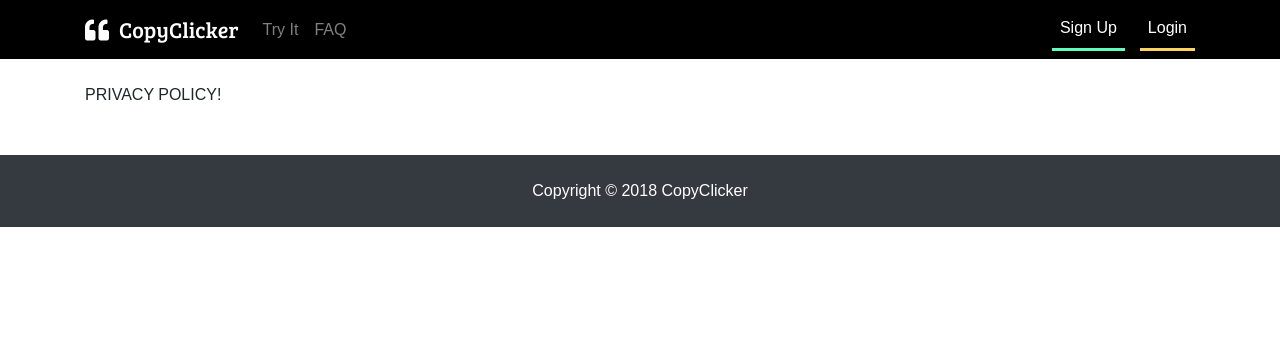
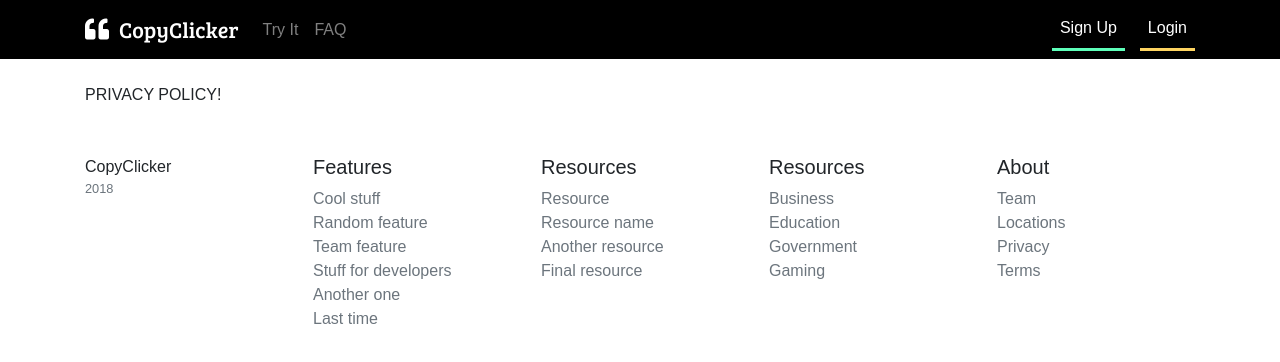
Before and after one commit to joeyscarim/copy-clicker, a React (Create React App) app in the folder client/: page /privacy in a window 1280 px wide. Shown: the top 362 px of the page. Built offline with nearby package versions, Linux system fonts and the light colour scheme.

Commit message:
update footer and landing design, content

```diff
--- a/client/src/App.css
+++ b/client/src/App.css
@@ -6,6 +6,10 @@ img {
   color: white;
   font-size: 24px;
   margin-right: 10px;
+}
+
+.section-cta {
+  background-color: #5fffbb;
 }
 
 .logo-text {
@@ -29,6 +33,19 @@ img {
   background-color: black;
 }
 
+.homepage-banner {
+  background-color: #ffa18d;
+  color: white;
+  display: inline-block;
+  padding: 10px;
+  margin-left: auto;
+  border: 5px solid black;
+  margin-right: auto;
+  display: block;
+  width: fit-content;
+  display: inline-block;
+}
+
 .btn-signup {
   border-bottom: 3px solid #5effba;
   color: white !important;
@@ -44,6 +61,15 @@ img {
   background-color: #5effba;
   color: #000000;
   border-radius: 0;
+}
+
+.btn-3-signup {
+  display: inline-block;
+  background-color: #ffd561;
+  border: 5px solid black;
+  margin: 10px;
+  border-radius: 0;
+  color: black;
 }
 
 .btn-2-login {
--- a/client/src/components/layout/Footer.js
+++ b/client/src/components/layout/Footer.js
@@ -2,8 +2,149 @@ import React from 'react';
 
 export default () => {
   return (
-    <footer className="bg-dark text-white mt-5 p-4 text-center">
-      Copyright &copy; {new Date().getFullYear()} CopyClicker
+    // <footer className="bg-dark text-white mt-5 p-4 text-center">
+    //   Copyright &copy; {new Date().getFullYear()} CopyClicker
+    // </footer>
+
+    <footer className="container py-5">
+      <div className="row">
+        <div className="col-12 col-md">
+          {/* <svg
+            xmlns="http://www.w3.org/2000/svg"
+            width="24"
+            height="24"
+            viewBox="0 0 24 24"
+            fill="none"
+            stroke="currentColor"
+            stroke-width="2"
+            stroke-linecap="round"
+            stroke-linejoin="round"
+            className="d-block mb-2"
+          >
+            <circle cx="12" cy="12" r="10" />
+            <line x1="14.31" y1="8" x2="20.05" y2="17.94" />
+            <line x1="9.69" y1="8" x2="21.17" y2="8" />
+            <line x1="7.38" y1="12" x2="13.12" y2="2.06" />
+            <line x1="9.69" y1="16" x2="3.95" y2="6.06" />
+            <line x1="14.31" y1="16" x2="2.83" y2="16" />
+            <line x1="16.62" y1="12" x2="10.88" y2="21.94" />
+          </svg> */}
+          CopyClicker
+          <small className="d-block mb-3 text-muted">
+            {new Date().getFullYear()}
+          </small>
+        </div>
+        <div className="col-6 col-md">
+          <h5>Features</h5>
+          <ul className="list-unstyled text-small">
+            <li>
+              <a className="text-muted" href="#">
+                Cool stuff
+              </a>
+            </li>
+            <li>
+              <a className="text-muted" href="#">
+                Random feature
+              </a>
+            </li>
+            <li>
+              <a className="text-muted" href="#">
+                Team feature
+              </a>
+            </li>
+            <li>
+              <a className="text-muted" href="#">
+                Stuff for developers
+              </a>
+            </li>
+            <li>
+              <a className="text-muted" href="#">
+                Another one
+              </a>
+            </li>
+            <li>
+              <a className="text-muted" href="#">
+                Last time
+              </a>
+            </li>
+          </ul>
+        </div>
+        <div className="col-6 col-md">
+          <h5>Resources</h5>
+          <ul className="list-unstyled text-small">
+            <li>
+              <a className="text-muted" href="#">
+                Resource
+              </a>
+            </li>
+            <li>
+              <a className="text-muted" href="#">
+                Resource name
+              </a>
+            </li>
+            <li>
+              <a className="text-muted" href="#">
+                Another resource
+              </a>
+            </li>
+            <li>
+              <a className="text-muted" href="#">
+                Final resource
+              </a>
+            </li>
+          </ul>
+        </div>
+        <div className="col-6 col-md">
+          <h5>Resources</h5>
+          <ul className="list-unstyled text-small">
+            <li>
+              <a className="text-muted" href="#">
+                Business
+              </a>
+            </li>
+            <li>
+              <a className="text-muted" href="#">
+                Education
+              </a>
+            </li>
+            <li>
+              <a className="text-muted" href="#">
+                Government
+              </a>
+            </li>
+            <li>
+              <a className="text-muted" href="#">
+                Gaming
+              </a>
+            </li>
+          </ul>
+        </div>
+        <div className="col-6 col-md">
+          <h5>About</h5>
+          <ul className="list-unstyled text-small">
+            <li>
+              <a className="text-muted" href="#">
+                Team
+              </a>
+            </li>
+            <li>
+              <a className="text-muted" href="#">
+                Locations
+              </a>
+            </li>
+            <li>
+              <a className="text-muted" href="#">
+                Privacy
+              </a>
+            </li>
+            <li>
+              <a className="text-muted" href="#">
+                Terms
+              </a>
+            </li>
+          </ul>
+        </div>
+      </div>
     </footer>
   );
 };
--- a/client/src/components/layout/Landing.js
+++ b/client/src/components/layout/Landing.js
@@ -89,6 +89,24 @@ class Landing extends Component {
             </div>
           </div>
         </section>
+
+        <section className="section-cta py-5">
+          <div className="container">
+            <div className="row">
+              <div className="col-md-12 text-center">
+                <h2 className="homepage-banner text-center">
+                  What are you waiting for?
+                </h2>
+                <Link to="/register" className="btn btn-lg mr-2 btn-3-signup">
+                  Sign Up
+                </Link>
+                {/* <Link to="/login" className="btn btn-lg btn-light btn-2-login">
+                  Login
+                </Link> */}
+              </div>
+            </div>
+          </div>
+        </section>
       </div>
     );
   }
--- a/client/src/components/layout/Navbar.js
+++ b/client/src/components/layout/Navbar.js
@@ -6,11 +6,13 @@ class Navbar extends Component {
     return (
       <nav className="navbar navbar-expand-sm navbar-dark bg-black mb-4">
         <div className="container">
-          <i class="fas fa-quote-left logo" />
-
           <Link className="navbar-brand logo-text" to="/">
+            <i class="fas fa-quote-left logo" />
             CopyClicker
           </Link>
+
+          {/* <i class="fas fa-quote-right logo" /> */}
+
           <button
             className="navbar-toggler"
             type="button"
```
